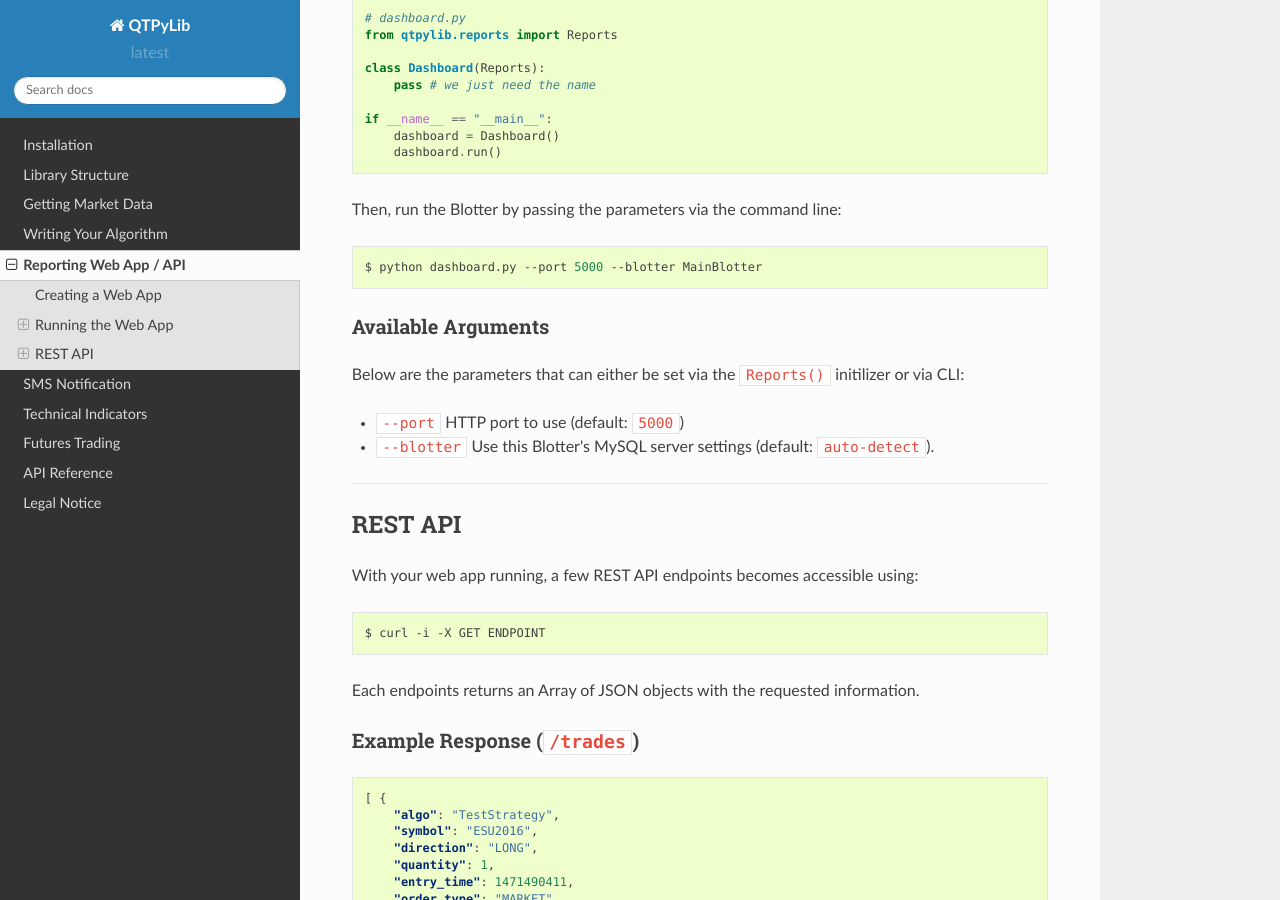
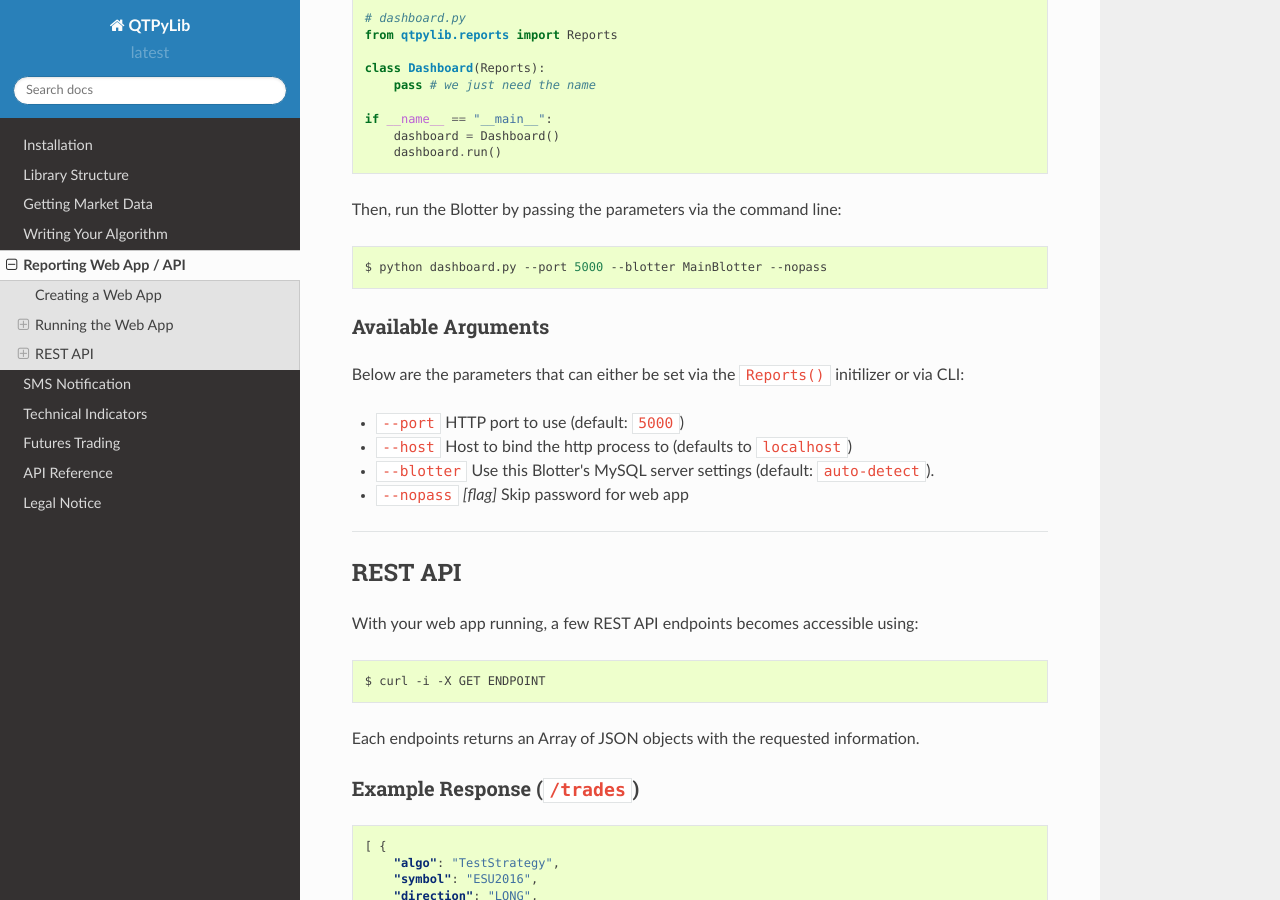
Before and after one commit to ranaroussi/qtpylib, a Sphinx documentation site: the page built from docs/source/reports.rst, in a window 1280 px wide and 900 px high, scrolled down 1496 px. Built offline with Sphinx 7.4.7 and the Read the Docs theme 2.0.0, drawn with Linux system fonts in a browser that asks for light colours.

Commit message:
added  dashboard's "no password" option

```diff
--- a/docs/source/reports.rst
+++ b/docs/source/reports.rst
@@ -81,7 +81,7 @@ Then, run the Blotter by passing the parameters via the command line:
 
 .. code:: bash
 
-    $ python dashboard.py --port 5000 --blotter MainBlotter
+    $ python dashboard.py --port 5000 --blotter MainBlotter --nopass
 
 
 Available Arguments
@@ -91,7 +91,9 @@ Below are the parameters that can either be set via the ``Reports()`` initilizer
 or via CLI:
 
 - ``--port`` HTTP port to use (default: ``5000``)
+- ``--host`` Host to bind the http process to (defaults to ``localhost``)
 - ``--blotter`` Use this Blotter\'s MySQL server settings (default: ``auto-detect``).
+- ``--nopass`` *[flag]* Skip password for web app
 
 -----
 
```
Also changed, not shown: 1 other file.
